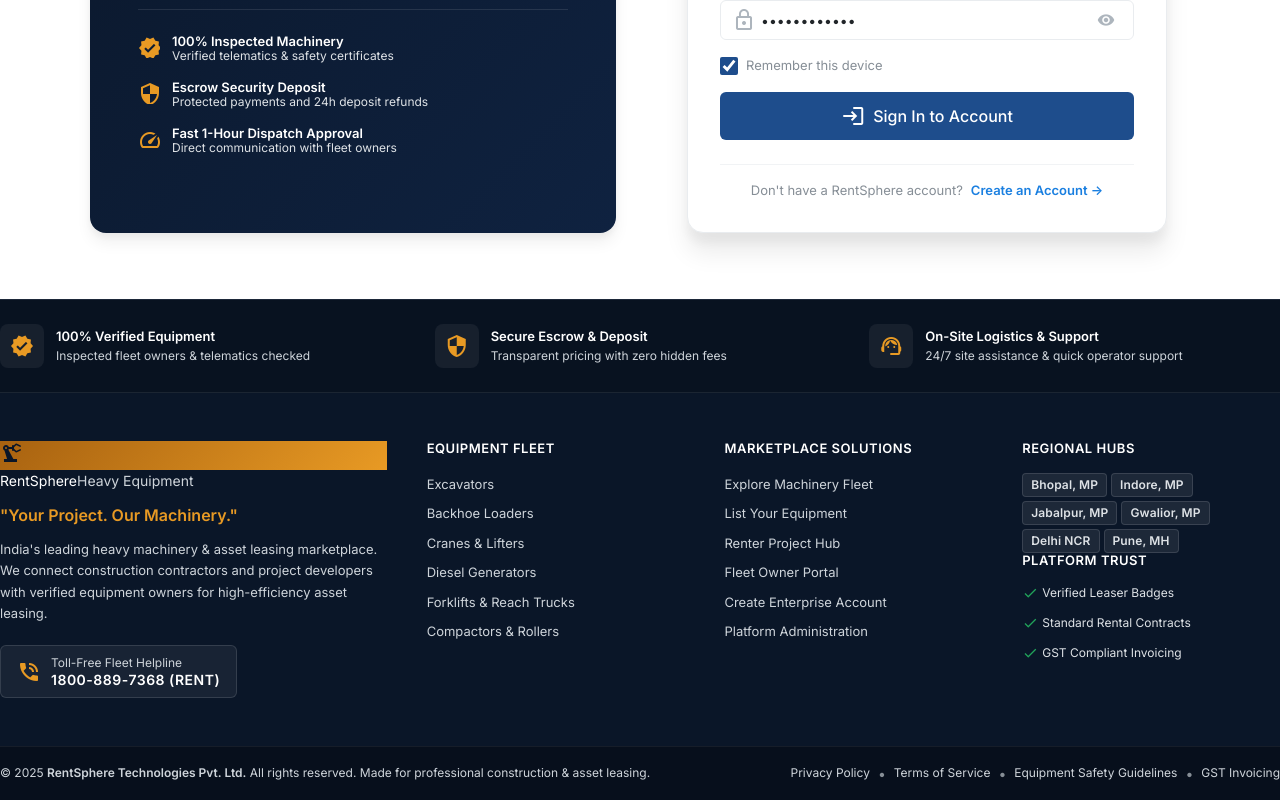
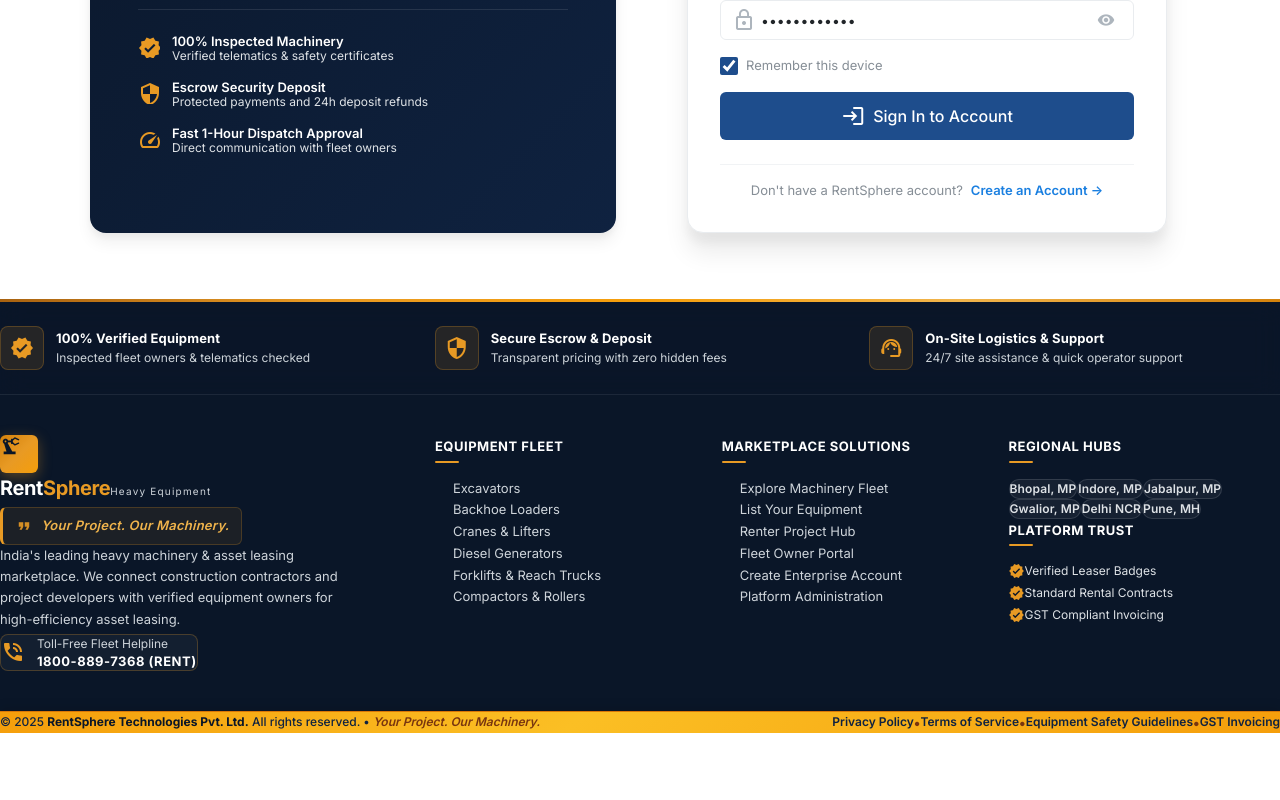
Before and after one commit to anukrit01/rent-sphere-ui, an Angular app: page /auth/login in a window 1280 px wide. Shown: the part 501-1301 px from the top of the page. After the commit the page ends 1234 px from the top, so only its background shows below. Built offline with nearby package versions, Linux system fonts and the light colour scheme.

Commit message:
feat(footer): refine layout, elevate motto badge, and add signature golden bottom bar

```diff
--- a/src/app/core/components/footer/footer.html
+++ b/src/app/core/components/footer/footer.html
@@ -1,4 +1,7 @@
 <footer class="rs-footer" role="contentinfo">
+
+  <!-- Golden Accent Strip -->
+  <div class="rs-footer__accent-strip" aria-hidden="true"></div>
 
   <!-- Trust & Value Proposition Banner -->
   <div class="rs-footer-banner">
@@ -41,7 +44,7 @@
 
       <!-- Brand & Positioning Column -->
       <div class="rs-footer__brand-col">
-        <a routerLink="/" class="rs-brand rs-brand--light">
+        <a routerLink="/" class="rs-brand rs-brand--light" aria-label="RentSphere Home">
           <div class="rs-brand__icon-wrapper">
             <mat-icon class="rs-brand__icon">precision_manufacturing</mat-icon>
           </div>
@@ -51,21 +54,23 @@
           </div>
         </a>
 
-        <p class="rs-footer__tagline">
-          "Your Project. Our Machinery."
-        </p>
+        <!-- Motto Badge -->
+        <div class="rs-footer__motto">
+          <mat-icon class="rs-footer__motto-icon">format_quote</mat-icon>
+          <span class="rs-footer__motto-text">Your Project. Our Machinery.</span>
+        </div>
 
         <p class="rs-body-sm rs-footer__desc">
           India's leading heavy machinery & asset leasing marketplace. We connect construction contractors and project developers with verified equipment owners for high-efficiency asset leasing.
         </p>
 
-        <div class="rs-footer__contact-pill">
+        <a href="tel:18008897368" class="rs-footer__contact-pill" aria-label="Call Toll-Free Fleet Helpline 1800-889-7368">
           <mat-icon>phone_in_talk</mat-icon>
           <div>
             <span class="rs-caption">Toll-Free Fleet Helpline</span>
             <strong>1800-889-7368 (RENT)</strong>
           </div>
-        </div>
+        </a>
       </div>
 
       <!-- Categories Column -->
@@ -75,7 +80,8 @@
           @for (cat of popularCategories; track cat.name) {
             <li>
               <a [routerLink]="['/assets']" [queryParams]="{ category: cat.query }">
-                {{ cat.name }}
+                <mat-icon class="rs-footer__link-arrow">chevron_right</mat-icon>
+                <span>{{ cat.name }}</span>
               </a>
             </li>
           }
@@ -86,12 +92,42 @@
       <div class="rs-footer__col">
         <h3 class="rs-footer__heading">Marketplace Solutions</h3>
         <ul class="rs-footer__links">
-          <li><a routerLink="/assets">Explore Machinery Fleet</a></li>
-          <li><a routerLink="/auth/register" [queryParams]="{ role: 'leaser' }">List Your Equipment</a></li>
-          <li><a routerLink="/dashboard/renter">Renter Project Hub</a></li>
-          <li><a routerLink="/dashboard/leaser">Fleet Owner Portal</a></li>
-          <li><a routerLink="/auth/register">Create Enterprise Account</a></li>
-          <li><a routerLink="/admin">Platform Administration</a></li>
+          <li>
+            <a routerLink="/assets">
+              <mat-icon class="rs-footer__link-arrow">chevron_right</mat-icon>
+              <span>Explore Machinery Fleet</span>
+            </a>
+          </li>
+          <li>
+            <a routerLink="/auth/register" [queryParams]="{ role: 'leaser' }">
+              <mat-icon class="rs-footer__link-arrow">chevron_right</mat-icon>
+              <span>List Your Equipment</span>
+            </a>
+          </li>
+          <li>
+            <a routerLink="/dashboard/renter">
+              <mat-icon class="rs-footer__link-arrow">chevron_right</mat-icon>
+              <span>Renter Project Hub</span>
+            </a>
+          </li>
+          <li>
+            <a routerLink="/dashboard/leaser">
+              <mat-icon class="rs-footer__link-arrow">chevron_right</mat-icon>
+              <span>Fleet Owner Portal</span>
+            </a>
+          </li>
+          <li>
+            <a routerLink="/auth/register">
+              <mat-icon class="rs-footer__link-arrow">chevron_right</mat-icon>
+              <span>Create Enterprise Account</span>
+            </a>
+          </li>
+          <li>
+            <a routerLink="/admin">
+              <mat-icon class="rs-footer__link-arrow">chevron_right</mat-icon>
+              <span>Platform Administration</span>
+            </a>
+          </li>
         </ul>
       </div>
 
@@ -104,31 +140,31 @@
           }
         </div>
 
-        <h3 class="rs-footer__heading rs-mt-4">Platform Trust</h3>
+        <h3 class="rs-footer__heading rs-mt-5">Platform Trust</h3>
         <ul class="rs-footer__links">
-          <li><span class="rs-footer__trust-item"><mat-icon>check</mat-icon> Verified Leaser Badges</span></li>
-          <li><span class="rs-footer__trust-item"><mat-icon>check</mat-icon> Standard Rental Contracts</span></li>
-          <li><span class="rs-footer__trust-item"><mat-icon>check</mat-icon> GST Compliant Invoicing</span></li>
+          <li><span class="rs-footer__trust-item"><mat-icon>verified</mat-icon> Verified Leaser Badges</span></li>
+          <li><span class="rs-footer__trust-item"><mat-icon>verified</mat-icon> Standard Rental Contracts</span></li>
+          <li><span class="rs-footer__trust-item"><mat-icon>verified</mat-icon> GST Compliant Invoicing</span></li>
         </ul>
       </div>
 
     </div>
   </div>
 
-  <!-- Bottom Legal & Copyright Bar -->
+  <!-- Bottom Signature Golden/Yellow Legal & Copyright Bar -->
   <div class="rs-footer__bottom">
     <div class="rs-container--wide rs-footer__bottom-inner">
-      <div class="rs-caption rs-footer__copyright">
-        &copy; {{ currentYear }} <strong>RentSphere Technologies Pvt. Ltd.</strong> All rights reserved. Made for professional construction & asset leasing.
+      <div class="rs-footer__copyright">
+        &copy; {{ currentYear }} <strong>RentSphere Technologies Pvt. Ltd.</strong> All rights reserved. &bull; <em>Your Project. Our Machinery.</em>
       </div>
       <div class="rs-footer__legal-links">
-        <a href="javascript:void(0)" class="rs-caption">Privacy Policy</a>
-        <span class="rs-footer__dot">&bull;</span>
-        <a href="javascript:void(0)" class="rs-caption">Terms of Service</a>
-        <span class="rs-footer__dot">&bull;</span>
-        <a href="javascript:void(0)" class="rs-caption">Equipment Safety Guidelines</a>
-        <span class="rs-footer__dot">&bull;</span>
-        <a href="javascript:void(0)" class="rs-caption">GST Invoicing</a>
+        <a href="javascript:void(0)">Privacy Policy</a>
+        <span class="rs-footer__dot" aria-hidden="true">&bull;</span>
+        <a href="javascript:void(0)">Terms of Service</a>
+        <span class="rs-footer__dot" aria-hidden="true">&bull;</span>
+        <a href="javascript:void(0)">Equipment Safety Guidelines</a>
+        <span class="rs-footer__dot" aria-hidden="true">&bull;</span>
+        <a href="javascript:void(0)">GST Invoicing</a>
       </div>
     </div>
   </div>
--- a/src/app/core/components/footer/footer.scss
+++ b/src/app/core/components/footer/footer.scss
@@ -4,11 +4,26 @@
   background-color: var(--rs-color-primary-900);
   color: var(--rs-color-gray-300);
   margin-top: auto;
-  border-top: 1px solid rgba(255, 255, 255, 0.08);
+  position: relative;
+  overflow: hidden;
+
+  // Golden accent top strip
+  &__accent-strip {
+    height: 3px;
+    width: 100%;
+    background: linear-gradient(
+      90deg,
+      var(--rs-color-accent-600) 0%,
+      var(--rs-color-accent-400) 25%,
+      #f59e0b 50%,
+      var(--rs-color-accent-300) 75%,
+      var(--rs-color-accent-500) 100%
+    );
+  }
 
   &__main {
-    padding-top: var(--rs-space-12);
-    padding-bottom: var(--rs-space-12);
+    padding-top: var(--rs-space-10);
+    padding-bottom: var(--rs-space-10);
   }
 
   &__grid {
@@ -21,38 +36,76 @@
     }
 
     @include bp-lg {
-      grid-template-columns: 1.5fr 1fr 1fr 1fr;
-      gap: var(--rs-space-10);
+      grid-template-columns: 1.6fr 1fr 1fr 1.1fr;
+      gap: var(--rs-space-8) var(--rs-space-10);
     }
   }
 
   &__brand-col {
     display: flex;
     flex-direction: column;
-    gap: var(--rs-space-3);
+    gap: var(--rs-space-3-5);
   }
 
-  &__tagline {
-    font-size: var(--rs-text-md);
-    font-weight: var(--rs-font-semibold);
-    color: var(--rs-color-accent-400);
-    margin: 0;
+  // Motto Quote Card
+  &__motto {
+    display: inline-flex;
+    align-items: center;
+    gap: var(--rs-space-2);
+    padding: var(--rs-space-2) var(--rs-space-3);
+    background: rgba(232, 154, 36, 0.08);
+    border: 1px solid rgba(232, 154, 36, 0.22);
+    border-left: 3px solid var(--rs-color-accent-400);
+    border-radius: var(--rs-radius-md);
+    width: fit-content;
+    margin-top: var(--rs-space-1);
+
+    &-icon {
+      font-size: 18px;
+      width: 18px;
+      height: 18px;
+      color: var(--rs-color-accent-400);
+      opacity: 0.9;
+    }
+
+    &-text {
+      font-size: var(--rs-text-sm);
+      font-weight: var(--rs-font-semibold);
+      color: var(--rs-color-accent-300);
+      letter-spacing: 0.02em;
+      font-style: italic;
+    }
   }
 
   &__desc {
     color: var(--rs-color-gray-400);
+    font-size: var(--rs-text-sm);
     line-height: var(--rs-leading-relaxed);
-    max-width: 380px;
+    max-width: 360px;
     margin: 0;
   }
 
   &__heading {
+    position: relative;
+    display: inline-block;
     font-size: var(--rs-text-sm);
-    font-weight: var(--rs-font-semibold);
+    font-weight: var(--rs-font-bold);
     text-transform: uppercase;
     letter-spacing: var(--rs-tracking-wider);
     color: var(--rs-color-white);
     margin: 0 0 var(--rs-space-4) 0;
+    padding-bottom: var(--rs-space-2);
+
+    &::after {
+      content: '';
+      position: absolute;
+      left: 0;
+      bottom: 0;
+      width: 24px;
+      height: 2px;
+      background: var(--rs-color-accent-400);
+      border-radius: var(--rs-radius-full);
+    }
   }
 
   &__links {
@@ -61,17 +114,41 @@
     margin: 0;
     display: flex;
     flex-direction: column;
-    gap: var(--rs-space-2);
+    gap: var(--rs-space-2-5);
 
     li a {
+      display: inline-flex;
+      align-items: center;
+      gap: var(--rs-space-1);
       color: var(--rs-color-gray-400);
       text-decoration: none;
       font-size: var(--rs-text-sm);
-      transition: color var(--rs-transition-fast), padding-left var(--rs-transition-fast);
+      transition: color var(--rs-transition-fast), transform var(--rs-transition-fast);
+
+      .rs-footer__link-arrow {
+        font-size: 14px;
+        width: 14px;
+        height: 14px;
+        color: var(--rs-color-accent-400);
+        opacity: 0;
+        transform: translateX(-4px);
+        transition: opacity var(--rs-transition-fast), transform var(--rs-transition-fast);
+      }
 
       &:hover {
-        color: var(--rs-color-white);
-        padding-left: 4px;
+        color: var(--rs-color-accent-300);
+        transform: translateX(4px);
+
+        .rs-footer__link-arrow {
+          opacity: 1;
+          transform: translateX(0);
+        }
+      }
+
+      &:focus-visible {
+        outline: 2px solid var(--rs-color-accent-400);
+        outline-offset: 2px;
+        border-radius: var(--rs-radius-xs);
       }
     }
   }
@@ -79,28 +156,38 @@
   &__locations {
     display: flex;
     flex-wrap: wrap;
-    gap: var(--rs-space-1);
+    gap: var(--rs-space-1-5);
   }
 
   &__loc-badge {
-    background-color: rgba(255, 255, 255, 0.08);
+    background-color: rgba(255, 255, 255, 0.05);
     color: var(--rs-color-gray-300);
     border: 1px solid rgba(255, 255, 255, 0.12);
     font-size: var(--rs-text-xs);
+    padding: var(--rs-space-1) var(--rs-space-2-5);
+    border-radius: var(--rs-radius-full);
+    cursor: default;
+    transition: background-color var(--rs-transition-fast), border-color var(--rs-transition-fast), color var(--rs-transition-fast);
+
+    &:hover {
+      background-color: rgba(232, 154, 36, 0.15);
+      border-color: rgba(232, 154, 36, 0.4);
+      color: var(--rs-color-accent-300);
+    }
   }
 
   &__trust-item {
     display: inline-flex;
     align-items: center;
-    gap: var(--rs-space-1);
+    gap: var(--rs-space-1-5);
     font-size: var(--rs-text-xs);
     color: var(--rs-color-gray-300);
 
     mat-icon {
-      font-size: var(--rs-text-md);
+      font-size: 16px;
       width: 16px;
       height: 16px;
-      color: var(--rs-color-success-500);
+      color: var(--rs-color-accent-400);
     }
   }
 
@@ -108,31 +195,48 @@
     display: inline-flex;
     align-items: center;
     gap: var(--rs-space-3);
-    padding: var(--rs-space-2) var(--rs-space-4);
-    background-color: rgba(255, 255, 255, 0.06);
-    border: 1px solid rgba(255, 255, 255, 0.12);
-    border-radius: var(--rs-radius-md);
-    margin-top: var(--rs-space-2);
+    padding: var(--rs-space-2-5) var(--rs-space-4);
+    background: rgba(255, 255, 255, 0.04);
+    border: 1px solid rgba(232, 154, 36, 0.25);
+    border-radius: var(--rs-radius-lg);
+    text-decoration: none;
     width: fit-content;
+    margin-top: var(--rs-space-1);
+    transition: background-color var(--rs-transition-fast), border-color var(--rs-transition-fast), box-shadow var(--rs-transition-fast), transform var(--rs-transition-fast);
+
+    &:hover {
+      background: rgba(232, 154, 36, 0.12);
+      border-color: var(--rs-color-accent-400);
+      box-shadow: 0 4px 16px rgba(232, 154, 36, 0.22);
+      transform: translateY(-2px);
+    }
+
+    &:focus-visible {
+      outline: 2px solid var(--rs-color-accent-400);
+      outline-offset: 2px;
+    }
 
     mat-icon {
       color: var(--rs-color-accent-400);
       font-size: var(--rs-text-2xl);
-      width: 22px;
-      height: 22px;
+      width: 24px;
+      height: 24px;
     }
 
     div {
       display: flex;
       flex-direction: column;
-      line-height: 1.2;
+      line-height: 1.25;
 
       span {
         color: var(--rs-color-gray-400);
+        font-size: var(--rs-text-xs);
       }
 
       strong {
         color: var(--rs-color-white);
+        font-size: var(--rs-text-sm);
+        font-weight: var(--rs-font-bold);
         letter-spacing: 0.5px;
       }
     }
@@ -145,7 +249,8 @@
 
 .rs-footer-banner {
   border-bottom: 1px solid rgba(255, 255, 255, 0.08);
-  background-color: rgba(0, 0, 0, 0.2);
+  background-color: rgba(10, 22, 40, 0.7);
+  backdrop-filter: blur(12px);
 
   &__inner {
     display: grid;
@@ -170,7 +275,8 @@
     width: 44px;
     height: 44px;
     border-radius: var(--rs-radius-lg);
-    background-color: rgba(255, 255, 255, 0.06);
+    background: rgba(232, 154, 36, 0.12);
+    border: 1px solid rgba(232, 154, 36, 0.25);
     display: flex;
     align-items: center;
     justify-content: center;
@@ -185,9 +291,10 @@
   }
 
   &__title {
-    font-weight: var(--rs-font-semibold);
+    font-weight: var(--rs-font-bold);
     color: var(--rs-color-white);
     font-size: var(--rs-text-sm);
+    letter-spacing: 0.01em;
   }
 
   &__desc {
@@ -203,26 +310,47 @@
 .rs-brand--light {
   .rs-brand__name {
     color: var(--rs-color-white);
+    font-size: var(--rs-text-xl);
+    font-weight: var(--rs-font-bold);
+    letter-spacing: -0.02em;
+  }
+
+  .rs-brand__accent {
+    color: var(--rs-color-accent-400);
   }
 
   .rs-brand__tagline {
     color: var(--rs-color-gray-400);
+    font-size: 10px;
+    letter-spacing: 0.12em;
   }
 
   .rs-brand__icon-wrapper {
-    background: linear-gradient(135deg, var(--rs-color-accent-600), var(--rs-color-accent-400));
+    background: linear-gradient(135deg, var(--rs-color-accent-500), var(--rs-color-accent-400), #f59e0b);
     color: var(--rs-color-primary-900);
+    box-shadow: 0 4px 14px rgba(232, 154, 36, 0.35);
+    width: 38px;
+    height: 38px;
+    border-radius: var(--rs-radius-md);
+
+    mat-icon {
+      font-size: 22px;
+      width: 22px;
+      height: 22px;
+    }
   }
 }
 
 // --------------------------------------------------------
-// Bottom Copyright & Legal
+// Signature Golden/Yellow Bottom Legal & Copyright Bar
 // --------------------------------------------------------
 
 .rs-footer__bottom {
-  border-top: 1px solid rgba(255, 255, 255, 0.06);
-  padding: var(--rs-space-4) 0;
-  background-color: rgba(0, 0, 0, 0.3);
+  background: linear-gradient(135deg, #f59e0b 0%, #fbbf24 45%, #f59e0b 100%);
+  border-top: 1px solid #d97706;
+  padding: var(--rs-space-3-5) 0;
+  color: #0a1628;
+  box-shadow: 0 -3px 12px rgba(0, 0, 0, 0.12);
 
   &-inner {
     display: flex;
@@ -240,27 +368,51 @@
 }
 
 .rs-footer__copyright {
-  color: var(--rs-color-gray-400);
+  color: #0f2240;
+  font-size: var(--rs-text-xs);
+  font-weight: var(--rs-font-medium);
+  line-height: var(--rs-leading-normal);
+
+  strong {
+    color: #0a1628;
+    font-weight: var(--rs-font-bold);
+  }
+
+  em {
+    font-style: italic;
+    color: #78350f;
+    font-weight: var(--rs-font-semibold);
+  }
 }
 
 .rs-footer__legal-links {
   display: flex;
   align-items: center;
-  gap: var(--rs-space-2);
+  gap: var(--rs-space-2-5);
   flex-wrap: wrap;
   justify-content: center;
 
   a {
-    color: var(--rs-color-gray-400);
+    color: #0f2240;
+    font-size: var(--rs-text-xs);
+    font-weight: var(--rs-font-semibold);
     text-decoration: none;
+    transition: color var(--rs-transition-fast), text-decoration-color var(--rs-transition-fast);
 
     &:hover {
-      color: var(--rs-color-white);
+      color: #000000;
       text-decoration: underline;
+    }
+
+    &:focus-visible {
+      outline: 2px solid #0a1628;
+      outline-offset: 2px;
+      border-radius: var(--rs-radius-xs);
     }
   }
 }
 
 .rs-footer__dot {
-  color: var(--rs-color-gray-600);
+  color: #78350f;
+  font-weight: var(--rs-font-bold);
 }
```
